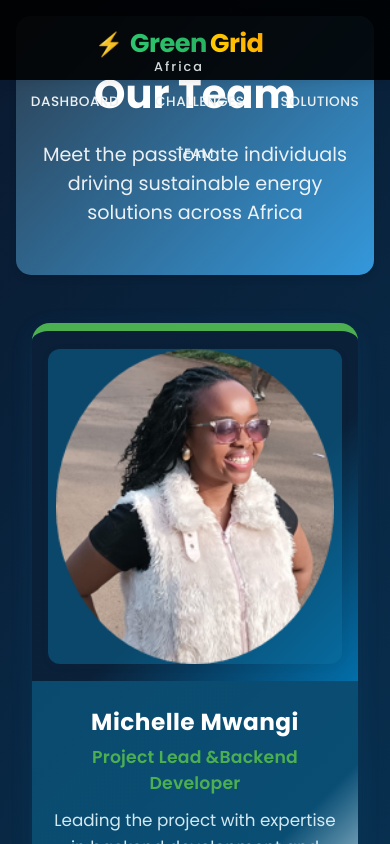
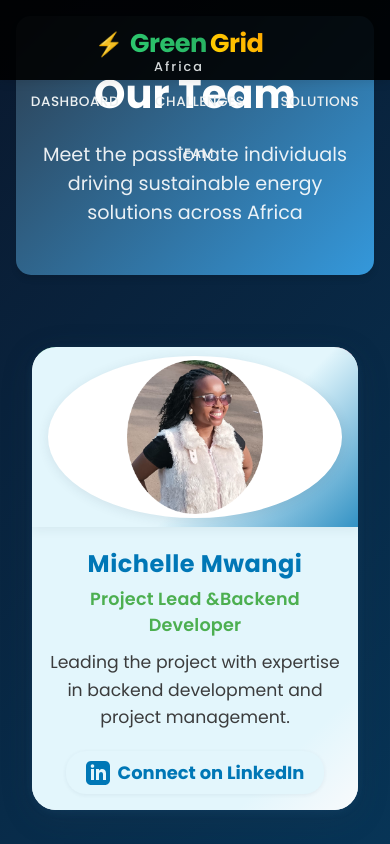
Before and after one commit to Ghost2158/green-grid-africa, a React (Vite) app: page /team in a window 390 px wide. Built offline with nearby package versions, Linux system fonts and the light colour scheme; no server answers.

Commit message:
Updated UI for Smooth Scrolling

```diff
--- a/package.json
+++ b/package.json
@@ -17,6 +17,7 @@
   },
   "devDependencies": {
     "@eslint/js": "^9.25.0",
+    "@tailwindcss/postcss": "^4.1.10",
     "@types/react": "^19.1.2",
     "@types/react-dom": "^19.1.2",
     "@vitejs/plugin-react": "^4.4.1",
--- a/src/App.jsx
+++ b/src/App.jsx
@@ -6,6 +6,7 @@ import Dashboard from './components/Dashboard.jsx';
 import Challenges from './components/Challenges.jsx';
 import Solutions from './components/Solutions.jsx';
 import Team from './components/Team.jsx';
+import ScrollToTop from './components/ScrollToTop.jsx';
 import './App.css';
 
 // ✅ Vite environment variable — make sure VITE_API_URL is defined in .env
@@ -14,6 +15,7 @@ const API_URL = import.meta.env.VITE_API_URL;
 function App() {
     return (
         <Router>
+            <ScrollToTop />
             <div className="app">
                 {/* Optional Debug: */}
                 {/* <p>API: {API_URL}</p> */}
--- a/src/components/Challenges.jsx
+++ b/src/components/Challenges.jsx
@@ -6,7 +6,7 @@ const Challenges = () => {
         <div className="challenges-page">
             <div className="content-sections">
                 <section className="welcome-section">
-                    <h1>Challenges We Address</h1>
+                    <h1 id="challenges-title">Challenges We Address</h1>
                     <p>Understanding the key challenges in sustainable energy access across Africa.</p>
                 </section>
 
--- a/src/components/Dashboard.jsx
+++ b/src/components/Dashboard.jsx
@@ -131,10 +131,12 @@ const Dashboard = () => {
                 <div className="electric-line"></div>
             </div>
             <div className="welcome-section">
-                <h1>Welcome to GreenGrid</h1>
+                <h1 id="dashboard-title">GreenGrid Africa</h1>
                 <p>
-                    Transform your energy management with our cutting-edge platform.
-                    Optimize consumption, reduce costs, and embrace sustainability.
+                   Green Grid Africa is an AI-powered solar energy management platform that embraces IoT to optimise solar consumption and distribution in off-grid and underserved communities.
+                    It provides real-time monitoring, predictive analytics, and load optimization to ensure reliable, efficient, and sustainable power delivery.
+                    By empowering local operators with smart dashboards and actionable insights, it reduces energy waste and boosts community trust in clean energy systems.
+                    Our mission is to accelerate access to affordable, intelligent solar infrastructure across Africa.
                 </p>
             </div>
 
--- a/src/components/Header.css
+++ b/src/components/Header.css
@@ -49,6 +49,29 @@
   text-transform: uppercase;
   letter-spacing: 0.5px;
   text-decoration: none;
+  outline: none;
+}
+
+.nav-btn::after {
+  content: '';
+  display: block;
+  position: absolute;
+  left: 25%;
+  right: 25%;
+  bottom: 0.2rem;
+  height: 0.18rem;
+  background: linear-gradient(90deg, #ffe066, #ffd700, #fffbe0);
+  border-radius: 2px;
+  opacity: 0;
+  transform: scaleX(0.6);
+  transition: opacity 0.25s, transform 0.25s;
+  pointer-events: none;
+}
+
+.nav-btn:hover::after,
+.nav-btn:focus-visible::after {
+  opacity: 1;
+  transform: scaleX(1);
 }
 
 .nav-btn:hover,
--- /dev/null
+++ b/src/components/ScrollToTop.jsx
@@ -0,0 +1,20 @@
+import { useEffect } from 'react';
+import { useLocation } from 'react-router-dom';
+
+const ScrollToTop = () => {
+    const { pathname } = useLocation();
+
+    useEffect(() => {
+        // Force immediate scroll to top
+        window.scrollTo(0, 0);
+
+        // Override any browser scroll restoration
+        if ('scrollRestoration' in window.history) {
+            window.history.scrollRestoration = 'manual';
+        }
+    }, [pathname]);
+
+    return null;
+};
+
+export default ScrollToTop;
--- a/src/components/Solutions.css
+++ b/src/components/Solutions.css
@@ -42,9 +42,14 @@
 
 .solutions-grid {
     display: grid;
-    grid-template-columns: repeat(auto-fit, minmax(280px, 1fr));
-    gap: 2rem;
-    padding: 1rem;
+    grid-template-columns: repeat(auto-fit, minmax(400px, 1fr));
+    gap: 2.5rem;
+    padding: 1.5rem 0; /* remove horizontal padding */
+    width: 100%;
+    box-sizing: border-box;
+    justify-items: center;
+    margin: 0 auto;
+    justify-content: center;
 }
 
 .solution-item {
@@ -137,6 +142,8 @@
         gap: 2.5rem;
         max-width: 1400px;
         margin: 0 auto;
+        padding: 1.5rem 0;
+        justify-content: center;
     }
     .solutions-grid .solution-item:first-child {
         grid-column: 1;
--- a/src/components/Solutions.jsx
+++ b/src/components/Solutions.jsx
@@ -6,7 +6,7 @@ const Solutions = () => {
         <div className="solutions-page">
             <div className="content-sections">
                 <section className="welcome-section">
-                    <h1>Our Solutions</h1>
+                    <h1 id="solutions-title">Our Solutions</h1>
                     <p>Innovative approaches to address Africa's energy challenges through data-driven decisions and sustainable practices.</p>
                 </section>
 
--- a/src/components/Team.css
+++ b/src/components/Team.css
@@ -37,74 +37,81 @@
 }
 
 .team-card {
-    background: linear-gradient(135deg, #0c709e7c 80%, #e3f6fc 100%);
-    border-radius: 18px;
+    background: #fff;
+    border-radius: 24px;
     overflow: hidden;
-    box-shadow: 0 6px 24px rgba(52, 152, 219, 0.10), 0 1.5px 6px rgba(44, 62, 80, 0.08);
+    box-shadow: 0 8px 32px rgba(44, 62, 80, 0.18), 0 2px 8px rgba(52, 152, 219, 0.10);
     transition: transform 0.3s cubic-bezier(.4,2,.3,1), box-shadow 0.3s cubic-bezier(.4,2,.3,1), border 0.3s;
     display: flex;
     flex-direction: column;
-    border-top: 8px solid #4CAF50;
-    border-bottom: 2px solid #e3f6fc;
+    border: none;
+    position: relative;
+    min-height: 420px;
+    margin-top: 1.5rem;
 }
 
-.team-card:nth-child(2) { border-top-color: #0077b6; }
-.team-card:nth-child(3) { border-top-color: #f39c12; }
-.team-card:nth-child(4) { border-top-color: #e17055; }
-.team-card:nth-child(5) { border-top-color: #6c5ce7; }
-.team-card:nth-child(6) { border-top-color: #00b894; }
-.team-card:nth-child(7) { border-top-color: #fd79a8; }
+.team-card::before {
+    content: '';
+    position: absolute;
+    top: 0; left: 0; right: 0; height: 8px;
+    background: linear-gradient(90deg, #4CAF50, #0077b6, #f39c12, #e17055, #6c5ce7, #00b894, #fd79a8);
+    border-radius: 24px 24px 0 0;
+    opacity: 0.85;
+}
 
 .team-card:hover {
-    transform: translateY(-10px) scale(1.03);
-    box-shadow: 0 12px 32px rgba(52, 152, 219, 0.18), 0 4px 16px rgba(44, 62, 80, 0.12);
-    border-bottom: 2px solid #4CAF50;
+    transform: translateY(-12px) scale(1.04);
+    box-shadow: 0 16px 40px rgba(44, 62, 80, 0.22), 0 6px 18px rgba(52, 152, 219, 0.14);
 }
 
 .team-card-image {
     width: 100%;
-    height: 340px;
+    height: 340px; /* reverted to previous height */
     overflow: hidden;
     position: relative;
-    background: linear-gradient(135deg, #0a192fd9 60%, #0077b6cc 100%);
+    background: linear-gradient(135deg, #e3f6fc 60%, #0077b6cc 100%);
     display: flex;
     align-items: center;
     justify-content: center;
+    border-radius: 24px 24px 0 0;
+    box-shadow: 0 2px 12px rgba(44, 62, 80, 0.08);
 }
 
 .team-card-image img {
-    width: 90%;
-    height: 90%;
-    object-fit: contain;
+    width: 90%; /* reverted to previous width */
+    height: 90%; /* reverted to previous height */
+    object-fit: contain; /* reverted to previous fit */
     transition: transform 0.3s cubic-bezier(.4,2,.3,1);
-    border-radius: 12px;
-    background: #0c709e7c;
-    box-shadow: 0 2px 8px rgba(44, 62, 80, 0.07);
+    border-radius: 50%;
+    background: #fff;
+    box-shadow: 0 2px 12px rgba(44, 62, 80, 0.10);
+    border: 4px solid #fff;
 }
 
 .team-card:hover .team-card-image img {
-    transform: scale(1.06) rotate(-2deg);
+    transform: scale(1.08) rotate(-2deg);
 }
 
 .team-card-content {
-    padding: 1.5rem 1.2rem 1.2rem 1.2rem;
+    padding: 2rem 1.5rem 1.5rem 1.5rem;
     flex-grow: 1;
     display: flex;
     flex-direction: column;
     align-items: center;
     text-align: center;
+    background: linear-gradient(135deg, #e3f6fc 80%, #f8fafc 100%);
 }
 
 .team-card-content h3 {
-    font-size: 1.45rem;
-    color: #fff;
+    font-size: 1.5rem;
+    color: #0077b6;
     margin-bottom: 0.3rem;
     font-weight: 700;
     letter-spacing: 0.5px;
 }
 
 .team-card-content h4 {
-    font-size: 1.08rem;
+    font-size: 1.1rem;
     color: #4CAF50;
     margin-bottom: 0.7rem;
     font-weight: 600;
@@ -112,31 +119,37 @@
 }
 
 .team-card-content p {
-    color: #e3f6fc;
+    color: #333;
     line-height: 1.6;
     margin-bottom: 1.2rem;
     flex-grow: 1;
-    font-size: 1.05rem;
-    opacity: 0.92;
+    font-size: 1.08rem;
+    opacity: 0.95;
 }
 
 .linkedin-link {
     display: inline-flex;
     align-items: center;
-    color: white;
+    color: #0077b6;
     text-decoration: none;
-    font-weight: 600;
+    font-weight: 700;
     transition: color 0.3s;
     margin-top: auto;
-    font-size: 1.08rem;
+    font-size: 1.12rem;
+    background: #e3f6fc;
+    padding: 0.5rem 1.2rem;
+    border-radius: 20px;
+    box-shadow: 0 1px 4px rgba(44, 62, 80, 0.07);
 }
 
 .linkedin-link svg {
     margin-right: 0.5rem;
+    color: #0077b6;
 }
 
 .linkedin-link:hover {
-    color: #005582;
+    color: #fff;
+    background: #0077b6;
 }
 
 @media (max-width: 768px) {
@@ -156,7 +169,15 @@
         grid-template-columns: 1fr;
     }
 
+    .team-card {
+        min-height: 350px;
+    }
+
     .team-card-image {
-        height: 350px;
+        height: 180px;
+    }
+
+    .team-card-content {
+        padding: 1.2rem 0.7rem 1rem 0.7rem;
     }
 }
--- a/src/components/Team.jsx
+++ b/src/components/Team.jsx
@@ -64,7 +64,7 @@ const Team = () => {
     return (
         <div className="team-page">
             <div className="team-hero">
-                <h1>Our Team</h1>
+                <h1 id="team-title">Our Team</h1>
                 <p>Meet the passionate individuals driving sustainable energy solutions across Africa</p>
             </div>
 
```
Also changed, not shown: src/components/Dashboard.css (+29 -5 lines), src/components/Header.jsx (+38 -7 lines), 1 other file (tests, documents, lock files or other folders).
